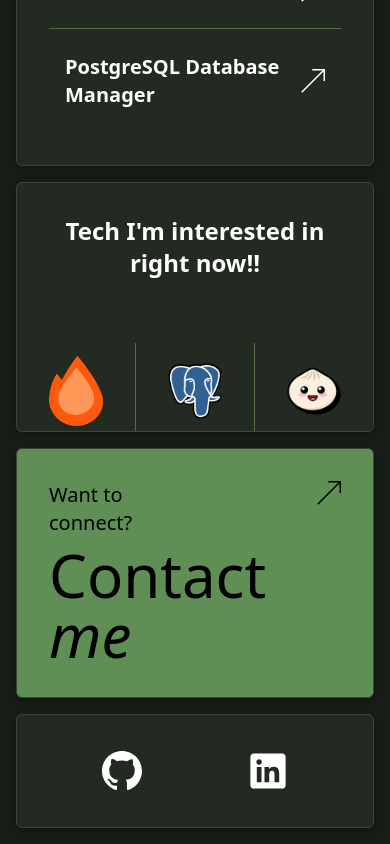
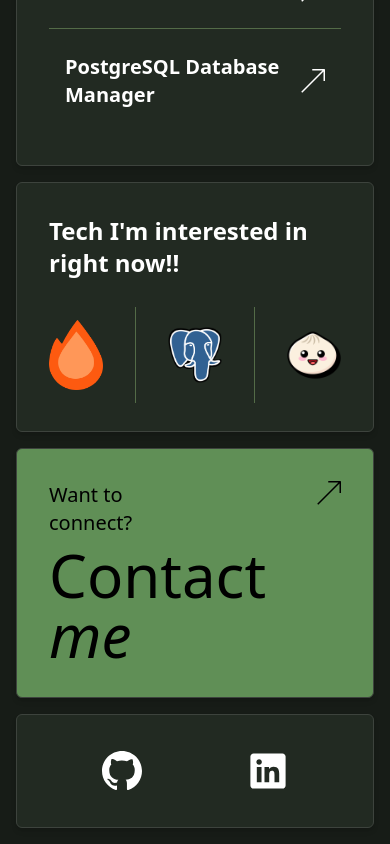
Before and after one commit to c-tollison/carson-dev, a React (Vite) app: page / in a window 390 px wide. Shown: the part 894-1738 px from the top of the page. Built offline with nearby package versions, Linux system fonts and the light colour scheme.

Commit message:
update mobile view

```diff
--- a/src/components/cards/learnings.tsx
+++ b/src/components/cards/learnings.tsx
@@ -1,8 +1,8 @@
 export default function Learnings() {
     return (
-        <div className='h-full flex flex-col items-center gap-16 text-center'>
+        <div className='h-full flex flex-col items-center'>
             <h2 className='text-2xl font-semibold'>Tech I'm interested in right now!!</h2>
-            <div className='flex flex-row items-center gap-8'>
+            <div className='flex flex-row h-full items-center justify-center gap-8'>
                 <a
                     href='https://hono.dev/'
                     target='_blank'
```
